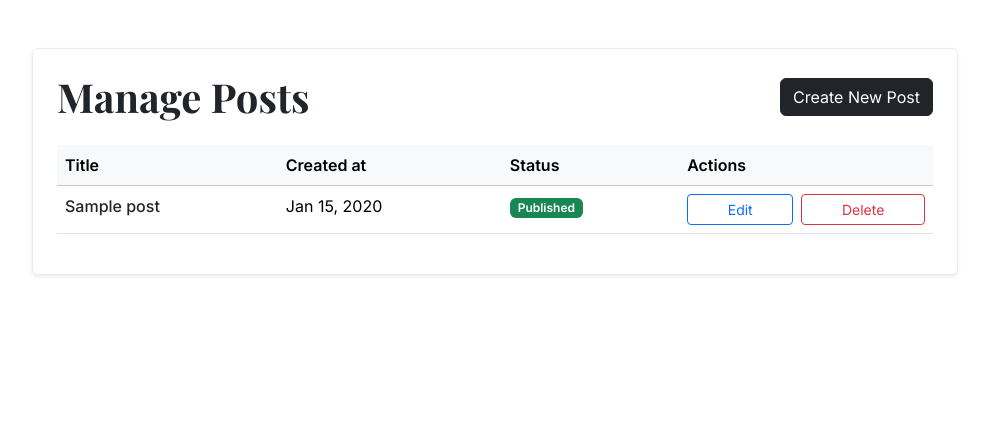
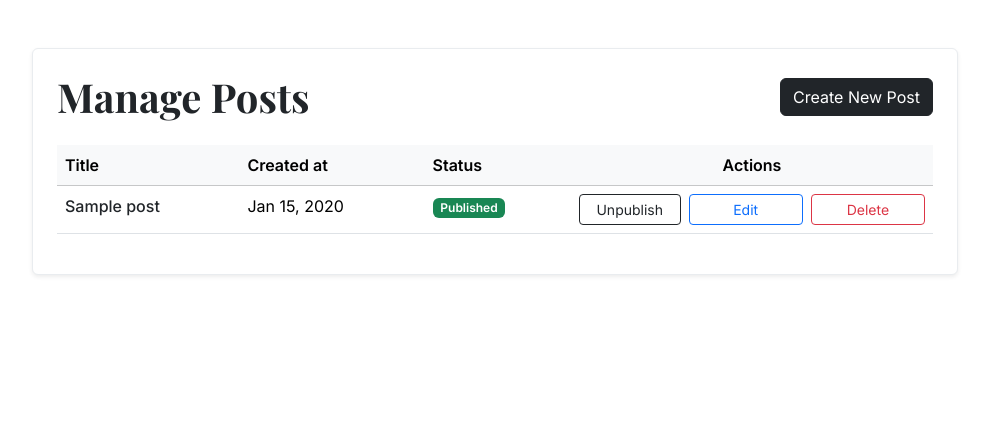
Before and after one commit to marcosalvesdev/web-blog, a Django app: page /admin_area/ in a window 1280 px wide. Shown: the part 69-493 px from the top of the page, without its empty margins (145-1134 px from the left). Run offline with Django 5.2, Linux system fonts and the light colour scheme; a user stored in the database is signed in; tables that the repository leaves empty hold one stand-in row (values such as "Sample post"); parts of the project's set-up code (start-up, migrations or seed data) failed here and were passed over.

Commit message:
feat: Enhance post management with publish/unpublish functionality and center align action buttons

```diff
--- a/blog/templates/blog/admin_area.html
+++ b/blog/templates/blog/admin_area.html
@@ -19,7 +19,7 @@
                                     <th>Title</th>
                                     <th>Created at</th>
                                     <th>Status</th>
-                                    <th class="text-start">Actions</th>
+                                    <th class="text-center">Actions</th>
                                 </tr>
                             </thead>
                             <tbody>
@@ -41,9 +41,19 @@
                                     </td>
                                     <td class="text-end">
                                         <div class="d-flex gap-2 justify-content-end">
+                                            {% if user.is_staff %}
+                                            <form action="#" method="post" class="d-flex w-100">
+                                                {% csrf_token %}
+                                                <input type="hidden" name="published"
+                                                    value="{% if post.published %}0{% else %}1{% endif %}">
+                                                <button type="submit" class="btn btn-sm btn-outline-dark w-100">
+                                                    {% if post.published %}Unpublish{% else %}Publish{% endif %}
+                                                </button>
+                                            </form>
+                                            {% endif %}
                                             <a href="{% url 'blog:update_post' post.slug %}"
-                                                class="btn btn-sm btn-outline-primary flex-grow-1">Edit</a>
-                                            <button type="button" class="btn btn-sm btn-outline-danger flex-grow-1"
+                                                class="btn btn-sm btn-outline-primary w-100">Edit</a>
+                                            <button type="button" class="btn btn-sm btn-outline-danger w-100"
                                                 data-bs-toggle="modal" data-bs-target="#deleteModal{{ post.id }}">
                                                 Delete
                                             </button>
```
